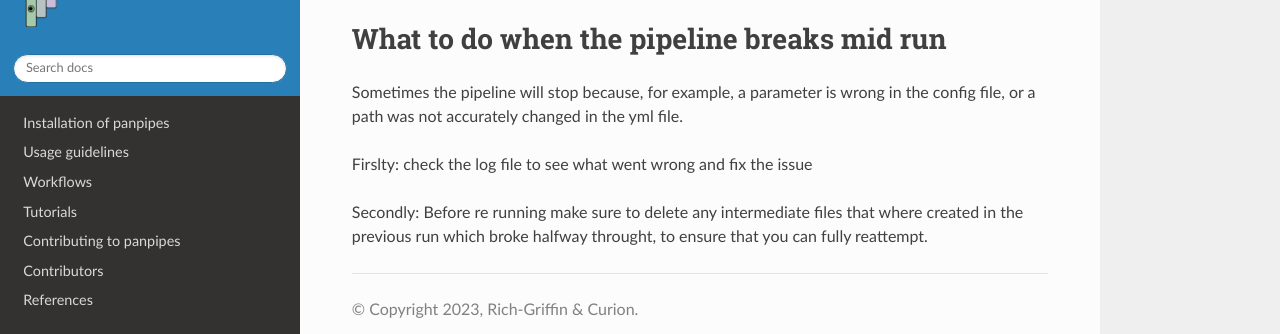
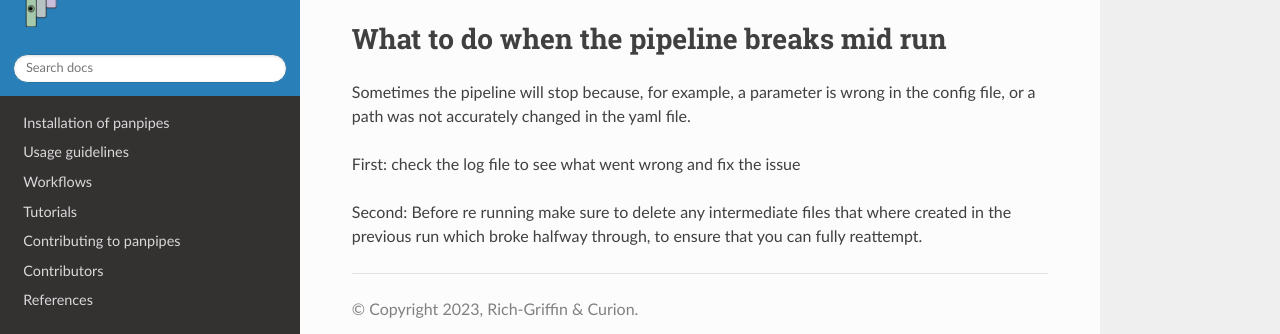
Before and after one commit to bio-la/panpipes-nextflow, a Sphinx documentation site: the page built from docs/troubleshooting.md, in a window 1280 px wide. Shown: the part 127-461 px from the top of the page. Built offline with Sphinx 7.4.7 and the Read the Docs theme 2.0.0, drawn with Linux system fonts in a browser that asks for light colours; pages that are not in the unit, such as notebooks, are missing from menus.

Commit message:
changes to troubleshooting.md

```diff
--- a/docs/troubleshooting.md
+++ b/docs/troubleshooting.md
@@ -1,12 +1,11 @@
 #Troubleshooting common issues when running panpipes
-
 
 ### What to do when the pipeline breaks mid run
 
 Sometimes the pipeline will stop because, for example,  a parameter is wrong in the config file, or a path was not
-accurately changed in the yml file.
+accurately changed in the yaml file.
 
-Firslty: check the log file to see what went wrong and fix the issue
+First: check the log file to see what went wrong and fix the issue
 
-Secondly: Before re running make sure to delete any intermediate files that where created in the previous run which
-broke halfway throught, to ensure that you can fully reattempt.
+Second: Before re running make sure to delete any intermediate files that where created in the previous run which
+broke halfway through, to ensure that you can fully reattempt.
```
